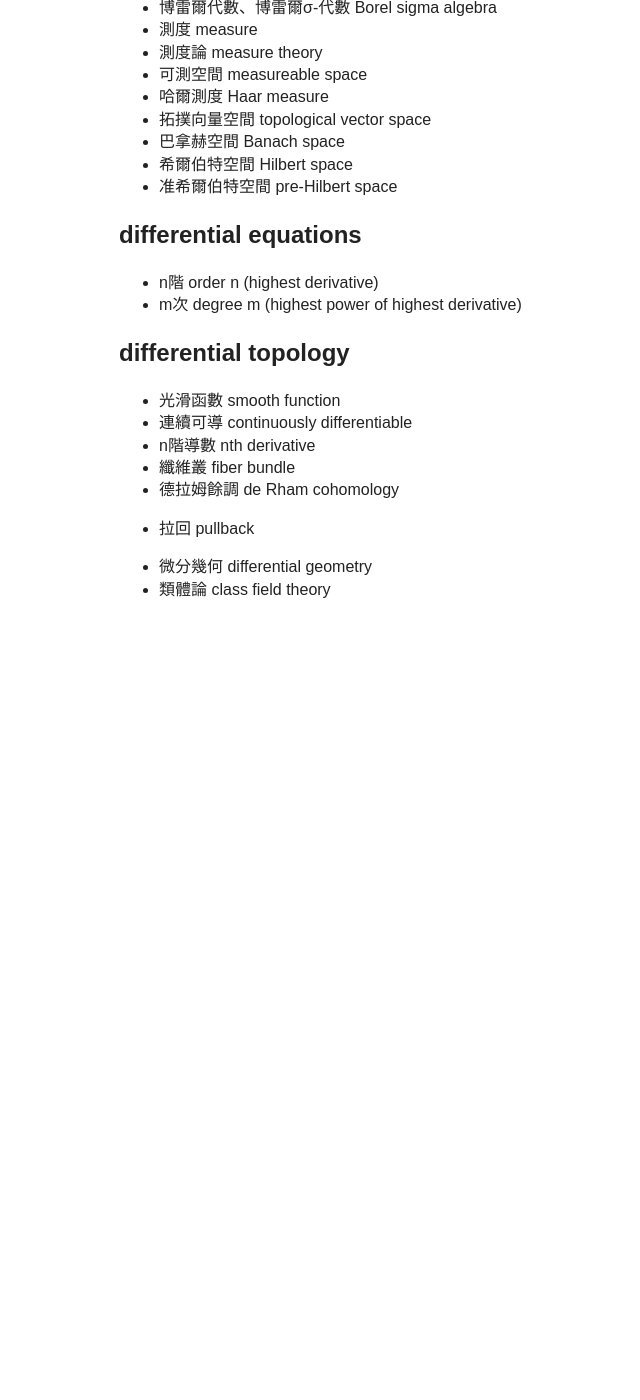
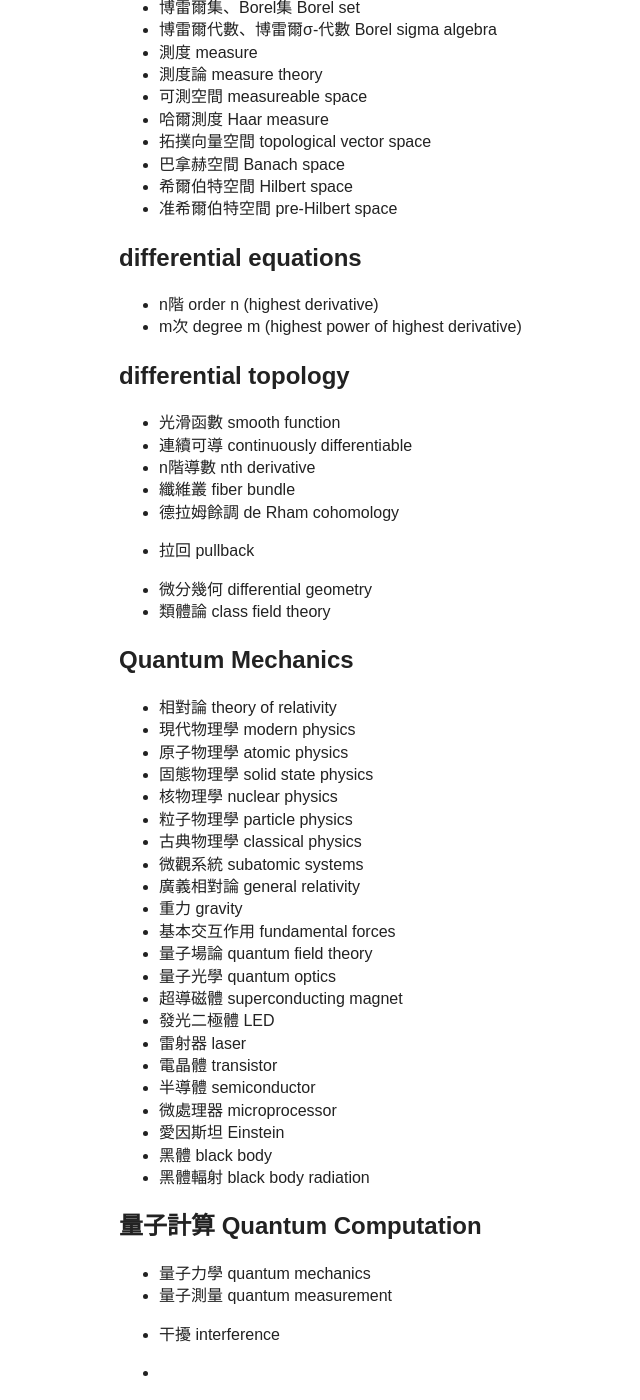
Before and after one commit to atkirtland/atkirtland.github.io, a Jekyll site: the page built from _lists/chinese-math-vocabulary-translation.md, in a window 1280 px wide and 1400 px high, scrolled down 19930 px. Shown: the whole window, without its empty margins (201-841 px from the left). Built offline with Jekyll 4.4.1, drawn with Linux system fonts in a browser that asks for light colours; before the commit the page ends 20547 px from its top, so only the background shows below that.

Commit message:
quantum 1

```diff
--- a/_lists/chinese-math-vocabulary-translation.md
+++ b/_lists/chinese-math-vocabulary-translation.md
@@ -903,3 +904,36 @@ In particular, there are good sites for vocabulary up to about linear algebra, b
 
 - 微分幾何 differential geometry
 - 類體論 class field theory
+
+## Quantum Mechanics
+
+- 相對論 theory of relativity
+- 現代物理學 modern physics
+- 原子物理學 atomic physics
+- 固態物理學 solid state physics
+- 核物理學 nuclear physics
+- 粒子物理學 particle physics
+- 古典物理學 classical physics
+- 微觀系統 subatomic systems
+- 廣義相對論 general relativity
+- 重力 gravity
+- 基本交互作用 fundamental forces
+- 量子場論 quantum field theory
+- 量子光學 quantum optics
+- 超導磁體 superconducting magnet
+- 發光二極體 LED
+- 雷射器 laser
+- 電晶體 transistor
+- 半導體 semiconductor
+- 微處理器 microprocessor
+- 愛因斯坦 Einstein
+- 黑體 black body
+- 黑體輻射 black body radiation
+
+## 量子計算 Quantum Computation
+
+- 量子力學 quantum mechanics
+- 量子測量 quantum measurement
+- 干擾 interference
+
+-
--- a/index.html
+++ b/index.html
@@ -80,8 +80,9 @@
     Fun
   </h2>
   <ul>
+    <li>Mandarin Chinese</li>
     <li>Running, Swimming</li>
-    <li>Mandarin Chinese</li>
+    <li>Guitar</li>
     <li><a href="https://www.goodreads.com/user/show/72594721-aaron">Reading</a> and Wikipedia</li>
     <li><a href="https://www.youtube.com/watch?v=8ytIveHX9p4&list=LLiEYg9AwH02zBI3llEsD5HQ&index=3&t=0s">A</a> <a href="https://www.youtube.com/watch?v=7Sx8M6eExTA">couple</a> of YouTube <a href="https://www.youtube.com/watch?v=Xb7vkvq8Eys">videos</a> <a href="https://www.youtube.com/user/GandalfTheGreyTV/featured">back</a> in high school.</li>
   </ul>
```
Also changed, not shown: other parts of _lists/chinese-math-vocabulary-translation.md (+1 -0 lines), _lists/math-tools.md (deleted, +0 -6 lines), _lists/tools.md (added, +23 -0 lines).
